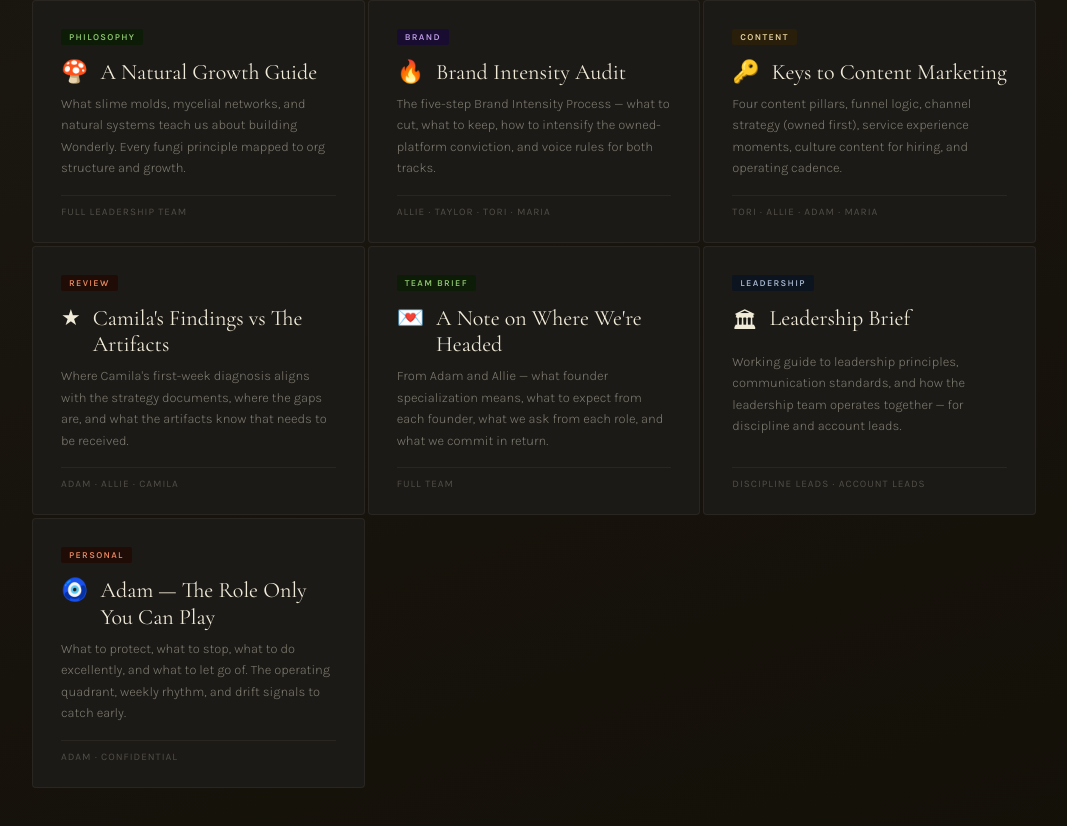
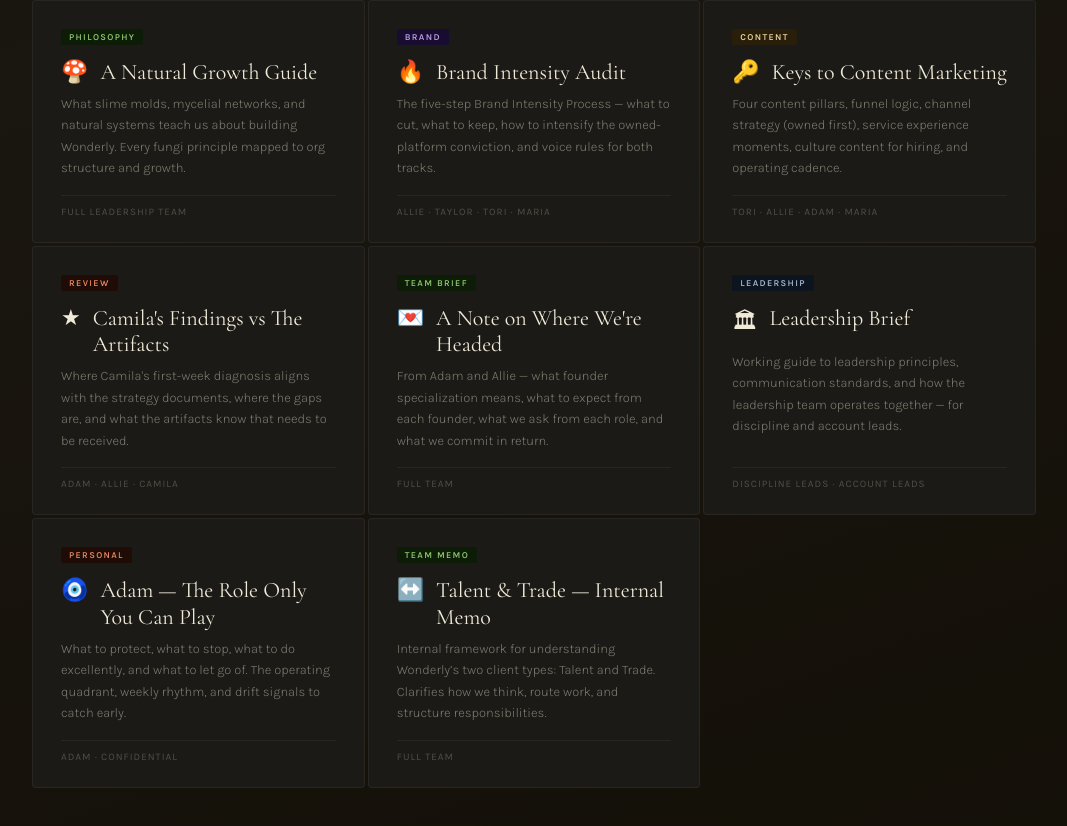
Before and after one commit to Lam30ne/twj-internal, a React (Vite) app: page / in a window 1280 px wide. Shown: the part 748-1574 px from the top of the page, without its empty margins (106-1173 px from the left). Built offline with nearby package versions, Linux system fonts and the light colour scheme.

Commit message:
Wire Talent & Trade memo into document hub

```diff
--- a/src/App.jsx
+++ b/src/App.jsx
@@ -69,7 +69,7 @@
     audience: 'Tori · Allie · Adam · Maria',
   },
   {
-    title: 'Camila\'s Findings vs The Artifacts',
+    title: "Camila's Findings vs The Artifacts",
     route: '/camila-review',
     file: 'Camila_vs_Artifacts_Review.html',
     tag: 'Review',
@@ -80,7 +80,7 @@
     audience: 'Adam · Allie · Camila',
   },
   {
-    title: 'A Note on Where We\'re Headed',
+    title: "A Note on Where We're Headed",
     route: '/founder-brief',
     file: 'Wonderly_Founder_Brief_For_Team.html',
     tag: 'Team Brief',
@@ -111,6 +111,17 @@
     emoji: '🧿',
     desc: 'What to protect, what to stop, what to do excellently, and what to let go of. The operating quadrant, weekly rhythm, and drift signals to catch early.',
     audience: 'Adam · Confidential',
+  },
+  {
+    title: 'Talent & Trade — Internal Memo',
+    route: '/talent-trade',
+    file: 'Wonderly_Talent_Trade_Memo.html',
+    tag: 'Team Memo',
+    tagColor: '#90c870',
+    tagBg: '#0c1c06',
+    emoji: '↔️',
+    desc: 'Internal framework for understanding Wonderly’s two client types: Talent and Trade. Clarifies how we think, route work, and structure responsibilities.',
+    audience: 'Full Team',
   },
 ]
 
```
